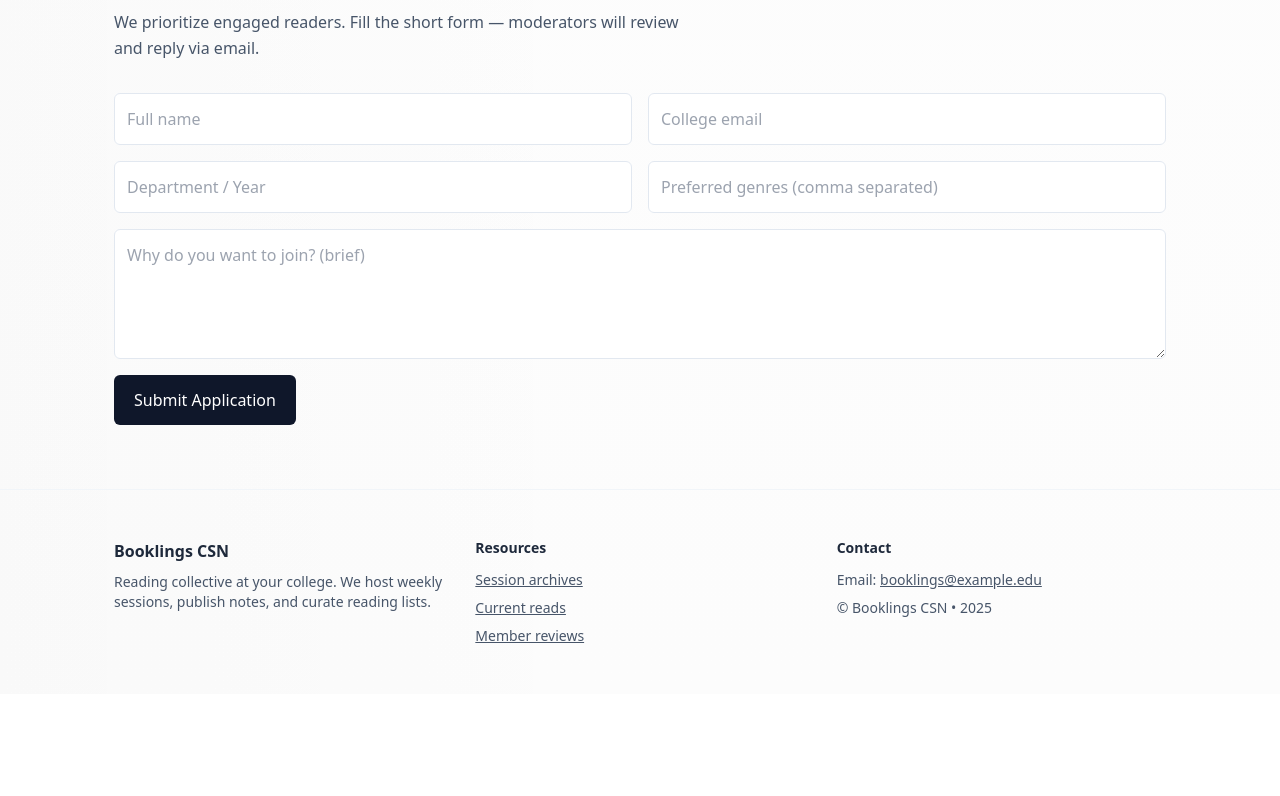
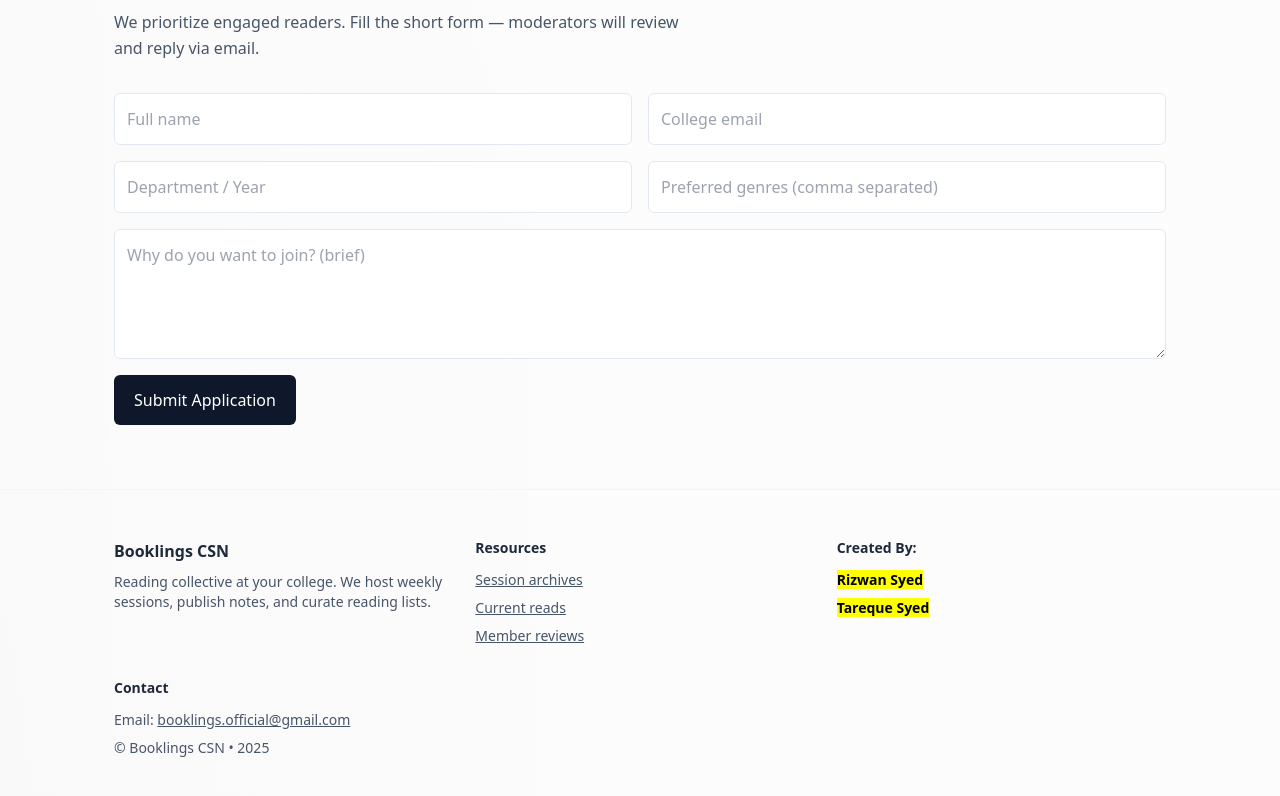
Before and after one commit to TarequeSyed/booklingscsn, a plain HTML site: page index.html in a window 1280 px wide. Shown: the part 3346-4142 px from the top of the page. Before the commit the page ends 4040 px from the top, so only its background shows below. Drawn offline with nearby package versions, Linux system fonts and the light colour scheme.

Commit message:
Update index.html

```diff
--- a/index.html
+++ b/index.html
@@ -359,8 +359,16 @@
           </div>
 
           <div>
+            <div class="font-semibold text-sm">Created By:</div>
+            <ul class="mt-3 text-sm text-slate-600 space-y-2">
+              <li><mark><b>Rizwan Syed</b></mark></li>
+              <li><mark><b>Tareque Syed</b></mark></li>
+            </ul>
+          </div>
+
+          <div>
             <div class="font-semibold text-sm">Contact</div>
-            <div class="mt-3 text-sm text-slate-600">Email: <a href="mailto:booklings@example.edu" class="underline">booklings@example.edu</a></div>
+            <div class="mt-3 text-sm text-slate-600">Email: <a href="mailto:booklings.official@gmail.com" class="underline">booklings.official@gmail.com</a></div>
             <div class="text-sm text-slate-600 mt-2">© Booklings CSN • 2025</div>
           </div>
         </div>
```
